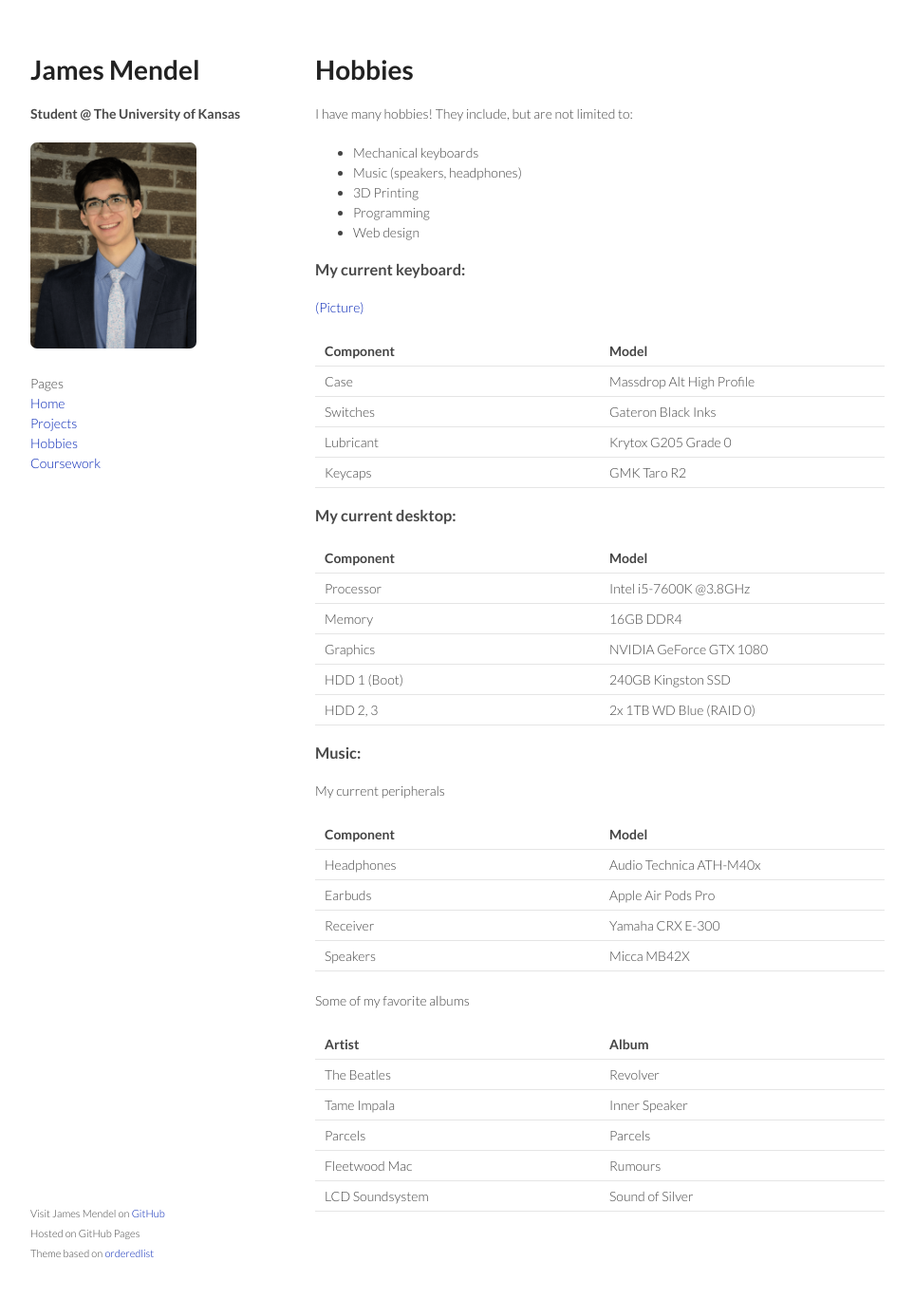
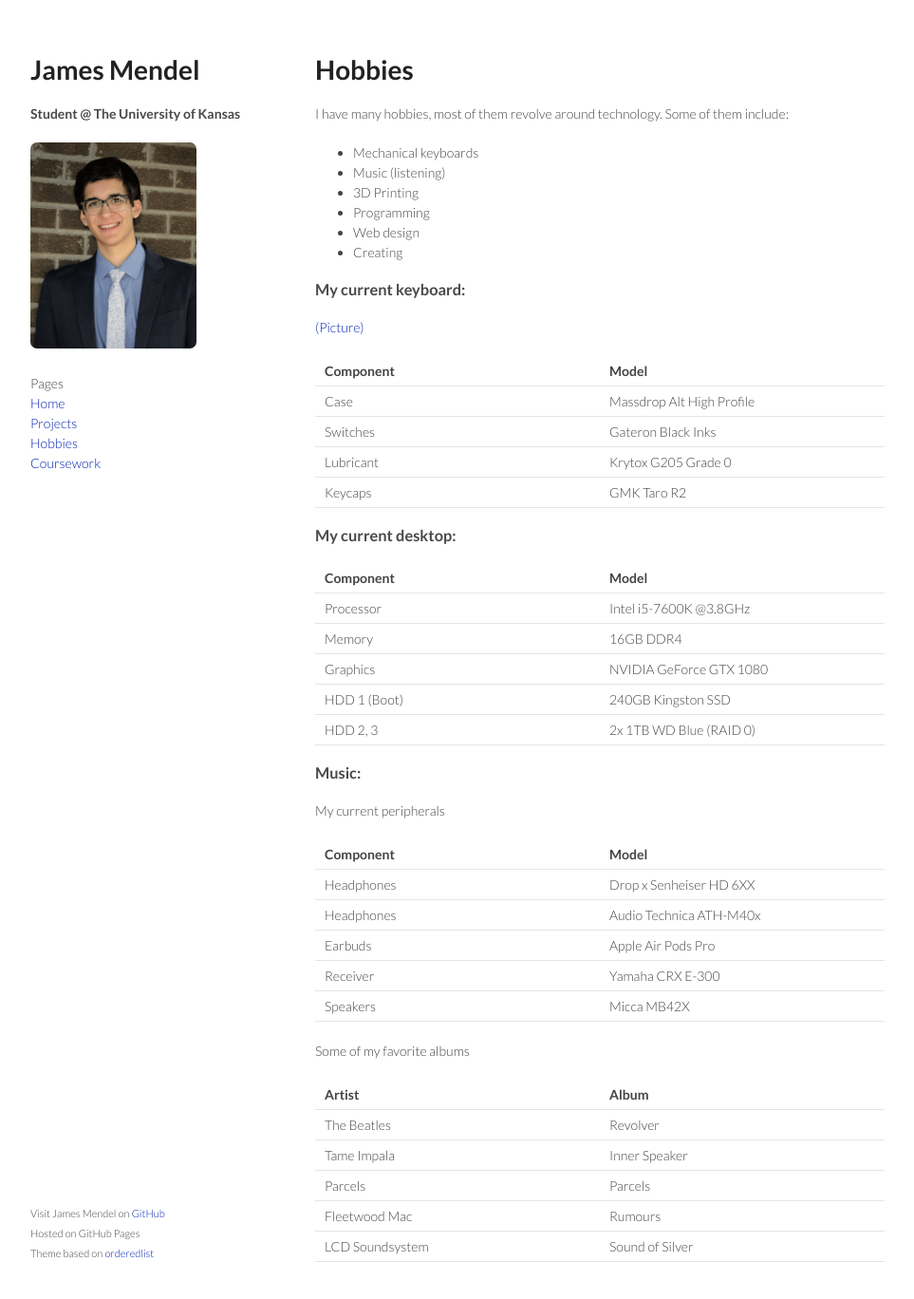
Before and after one commit to jamesmendel/jamesmendel.github.io, a Jekyll site: the page built from hobbies.md, in a window 1280 px wide and 1399 px high. Shown: the top 1368 px of the window at 95% size, without its empty margins (158-1121 px from the left). Built offline with Jekyll 4.4.1, drawn with Linux system fonts in a browser that asks for light colours; nearby versions of some CDN libraries.

Commit message:
updated headphones

```diff
--- a/hobbies.md
+++ b/hobbies.md
@@ -5,12 +5,14 @@ title: Hobbies
 
 # Hobbies
 
-I have many hobbies! They include, but are not limited to:
+I have many hobbies, most of them revolve around technology.
+Some of them include:
 - Mechanical keyboards
-- Music (speakers, headphones)
+- Music (listening)
 - 3D Printing
 - Programming
 - Web design
+- Creating
 
 ### My current keyboard:
 [(Picture)]({{ site.baseurl }}/images/Keyboard.jpg){:target="_blank"}
@@ -39,6 +41,7 @@ My current peripherals
 
 | Component  | Model                   |
 |------------|-------------------------|
+| Headphones | Drop x Senheiser HD 6XX |
 | Headphones | Audio Technica ATH-M40x |
 | Earbuds    | Apple Air Pods Pro      |
 | Receiver   | Yamaha CRX E-300        |
```
